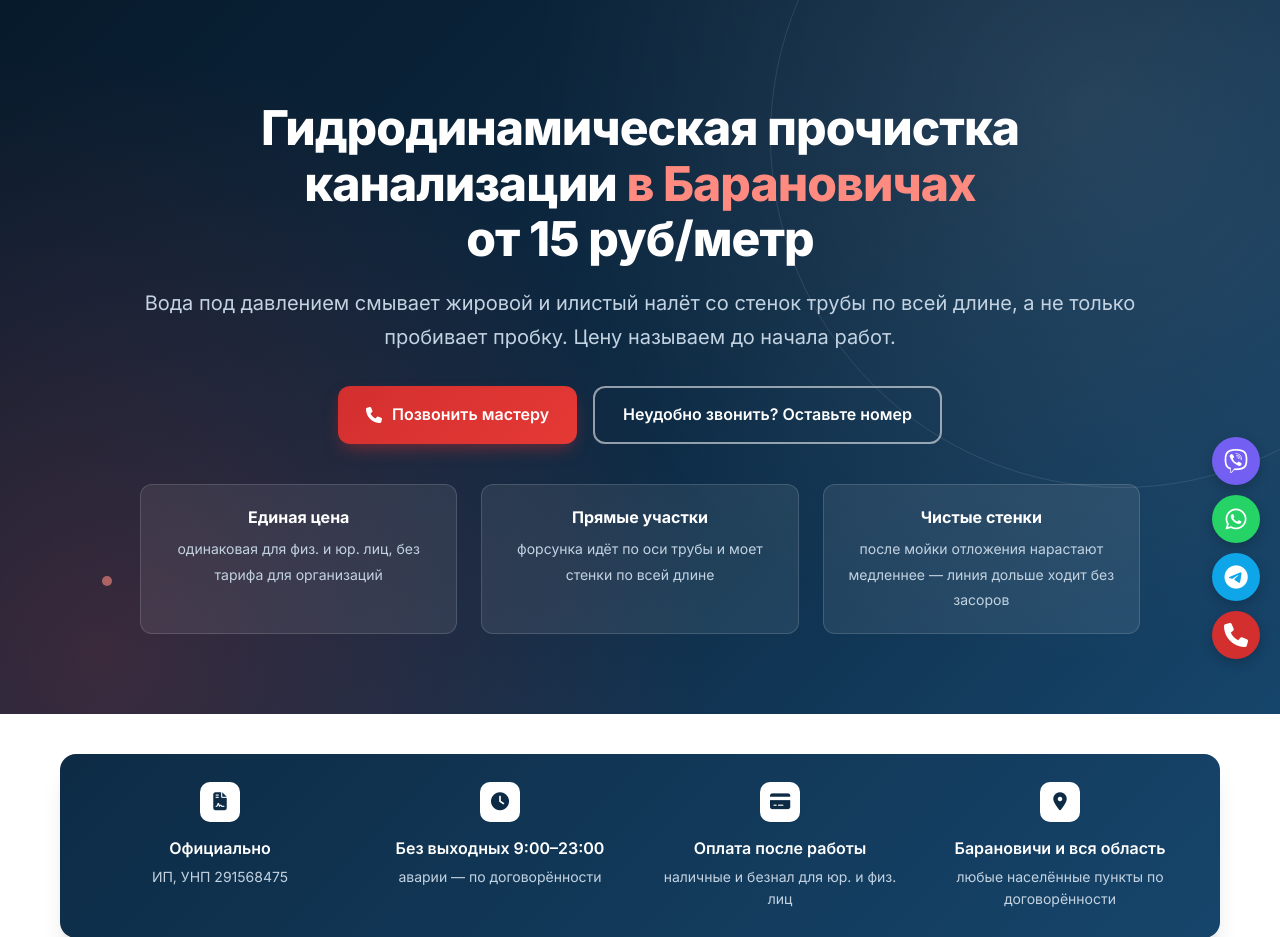
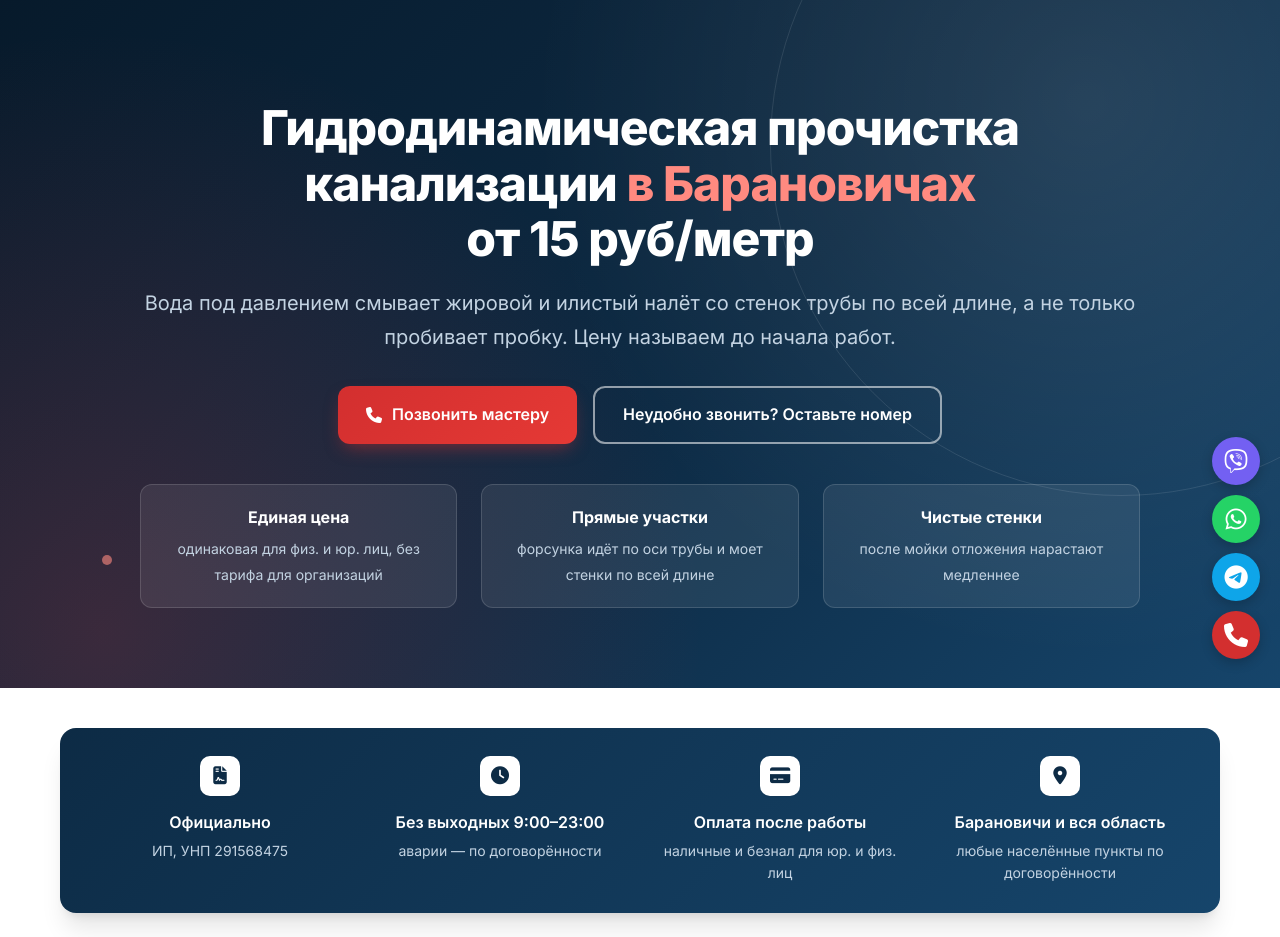
Before and after one commit to Eugene4190/stepanych-snapshot, a Django app: page /gidrodinamicheskaya-prochistka/ in a window 1280 px wide. Shown: the part 121-1058 px from the top of the page. Run offline with Django 5.2, Linux system fonts and the light colour scheme; data that the repository does not hold is empty; parts of the project's set-up code (start-up, migrations or seed data) failed here and were passed over.

Commit message:
Gidrodinamika hero tile: drop no-clogs promise tail

```diff
--- a/templates/gidrodinamika.html
+++ b/templates/gidrodinamika.html
@@ -36,7 +36,7 @@
                 </div>
                 <div class="hero__feature">
                     <strong>Чистые стенки</strong>
-                    <span>после мойки отложения нарастают медленнее — линия дольше ходит без засоров</span>
+                    <span>после мойки отложения нарастают медленнее</span>
                 </div>
             </div>
         </div>
```
